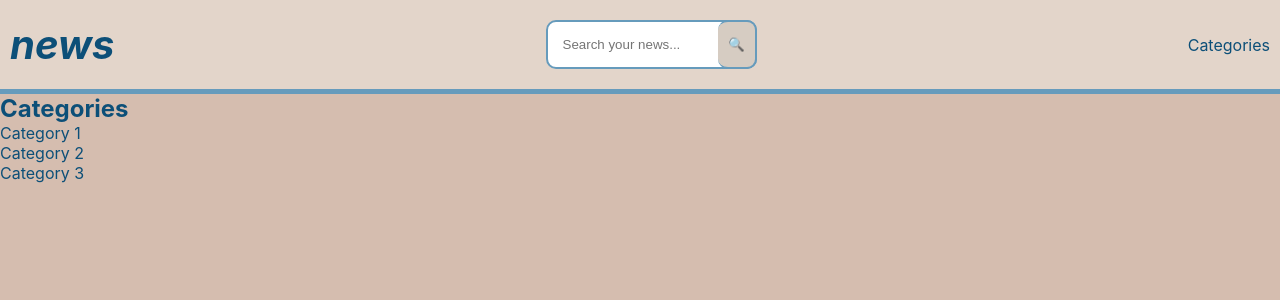
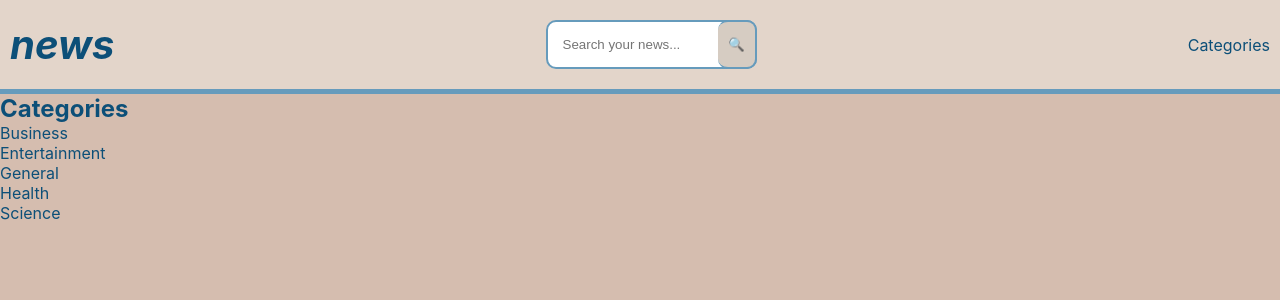
Before and after one commit to BeaCoden/context-news-api, a React (Create React App) app: page /categories in a window 1280 px wide. Shown: the top 300 px of the page. Built offline with nearby package versions, Linux system fonts and the light colour scheme.

Commit message:
refactor: Update categories list in Categories component

```diff
--- a/src/pages/categories/Categories.jsx
+++ b/src/pages/categories/Categories.jsx
@@ -5,9 +5,11 @@ const Categories = () => {
     <div>
       <h2>Categories</h2>
       <ul>
-        <li>Category 1</li>
-        <li>Category 2</li>
-        <li>Category 3</li>
+        <li>Business</li>
+        <li>Entertainment</li>
+        <li>General</li>
+        <li>Health</li>
+        <li>Science</li>
       </ul>
     </div>
   );
```
